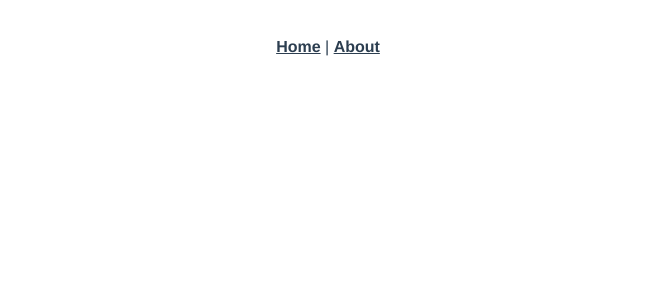
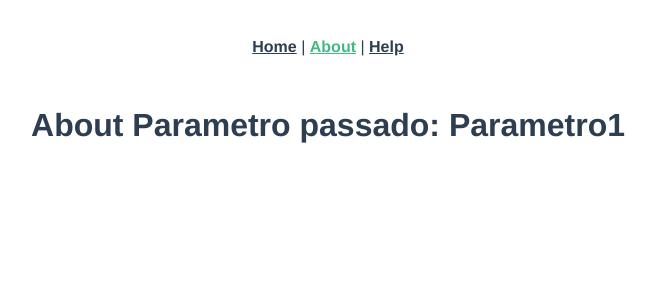
Before and after one commit to beatriz-alcantara/rotas-vue-comParametros, a Vue app: page /about/Parametro1 in a window 1280 px wide. Shown: the top 300 px of the page, without its empty margins (312-968 px from the left). Built offline with nearby package versions, Linux system fonts and the light colour scheme.

Commit message:
Primeiro commit

```diff
--- a/src/App.vue
+++ b/src/App.vue
@@ -2,7 +2,8 @@
   <div id="app">
     <div id="nav">
       <router-link to="/">Home</router-link> |
-      <router-link to="/about">About</router-link>
+      <router-link to="/about/Parametro1">About</router-link> |
+      <router-link to="/help/Parametro2">Help</router-link>
     </div>
     <router-view/>
   </div>
--- a/src/router.js
+++ b/src/router.js
@@ -1,6 +1,7 @@
 import Vue from 'vue'
 import Router from 'vue-router'
 import Home from './views/Home.vue'
+import Help from './views/Help.vue'
 
 Vue.use(Router)
 
@@ -14,12 +15,17 @@ export default new Router({
       component: Home
     },
     {
-      path: '/about',
+      path: '/about/:option',
       name: 'about',
       // route level code-splitting
       // this generates a separate chunk (about.[hash].js) for this route
       // which is lazy-loaded when the route is visited.
       component: () => import(/* webpackChunkName: "about" */ './views/About.vue')
+    },
+    {
+      path: '/help/:topic',
+      name: 'help',
+      component: Help
     }
   ]
 })
--- a/src/views/About.vue
+++ b/src/views/About.vue
@@ -1,5 +1,5 @@
 <template>
   <div class="about">
-    <h1>This is an about page</h1>
+    <h1>  About Parametro passado: {{$route.params.option}} </h1>
   </div>
 </template>
--- /dev/null
+++ b/src/views/Help.vue
@@ -0,0 +1,8 @@
+<template>
+  <div>
+    <h1> Help parametro passado: {{$route.params.topic}} </h1>
+  </div>
+</template>
+<script>
+export default {}
+</script>
--- a/src/views/Home.vue
+++ b/src/views/Home.vue
@@ -1,18 +1,14 @@
 <template>
   <div class="home">
-    <img alt="Vue logo" src="../assets/logo.png">
-    <HelloWorld msg="Welcome to Your Vue.js App"/>
+    <h1> Hello </h1>
   </div>
 </template>
 
 <script>
 // @ is an alias to /src
-import HelloWorld from '@/components/HelloWorld.vue'
 
 export default {
   name: 'home',
-  components: {
-    HelloWorld
-  }
+  components: {}
 }
 </script>
```
